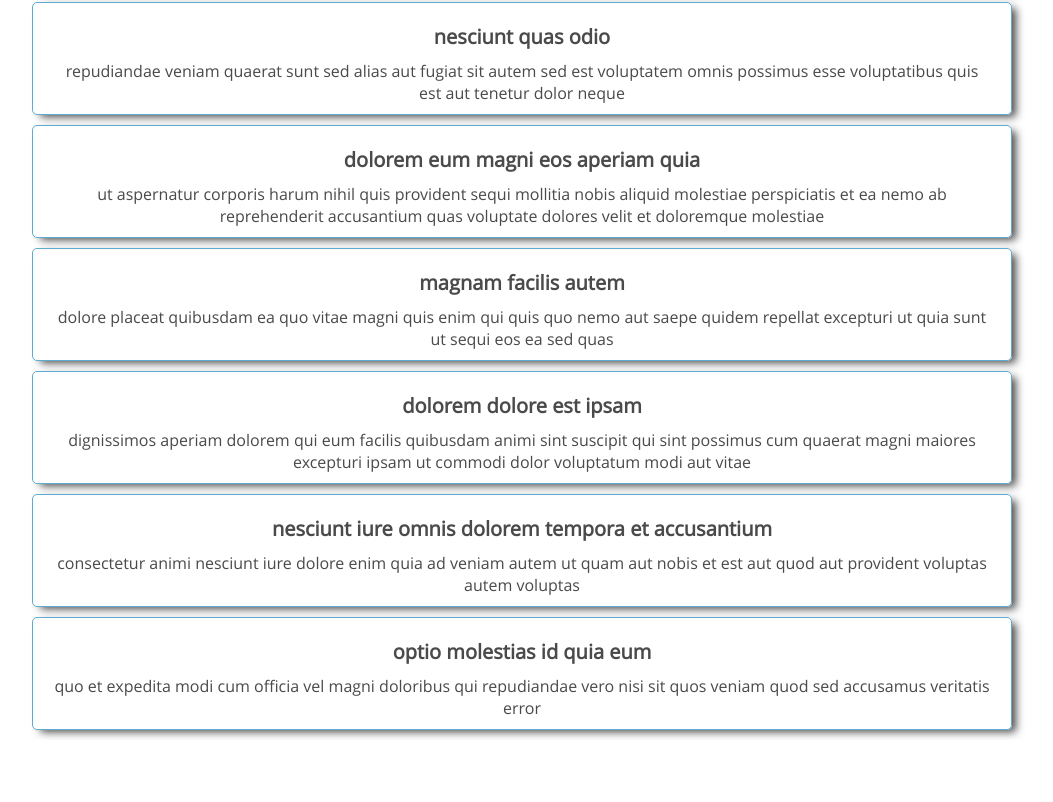
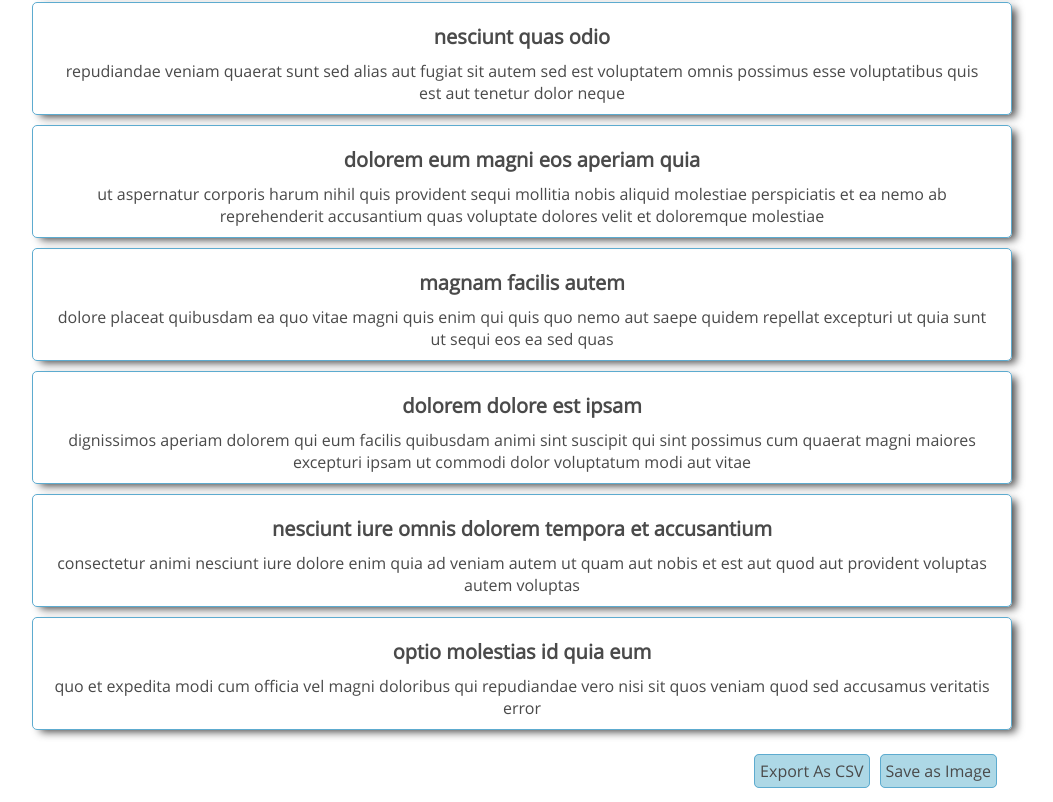
Before and after one commit to navetisyan/lazy-loading-app, a React (Create React App) app: page /1 in a window 1280 px wide. Shown: the part 616-1418 px from the top of the page, without its empty margins (118-1171 px from the left). Before the commit the page ends 1356 px from the top, so only its background shows below. Built offline with nearby package versions, Linux system fonts and the light colour scheme.

Commit message:
export data as csv and image

```diff
--- a/package.json
+++ b/package.json
@@ -6,7 +6,10 @@
     "@testing-library/jest-dom": "^5.16.5",
     "@testing-library/react": "^13.3.0",
     "@testing-library/user-event": "^13.5.0",
+    "file-saver": "^2.0.5",
+    "html2canvas": "^1.4.1",
     "react": "^18.2.0",
+    "react-csv": "^2.2.2",
     "react-dom": "^18.2.0",
     "react-router-dom": "^6.3.0",
     "react-scripts": "5.0.1",
--- a/src/components/user-item/user-item.component.jsx
+++ b/src/components/user-item/user-item.component.jsx
@@ -1,11 +1,34 @@
+import { useCallback, useRef } from 'react';
+import { CSVLink } from 'react-csv';
 import Post from './post.component';
+import { BtnWrapper } from './user-item.styles';
+import html2canvas from 'html2canvas';
+import FileSaver from 'file-saver';
 
 const UserItem = ({ user }) => {
+  const dataRef = useRef(null);
+
+  const saveData = useCallback(async () => {
+    const canvas = await html2canvas(dataRef.current);
+    const dataURL = canvas.toDataURL('image/png');
+    FileSaver.saveAs(dataURL, `${user.name}.png`);
+  }, []);
+
   return (
     <>
-      {user.posts.map((post) => {
-        return <Post data={post} key={post.id} />;
-      })}
+      <div ref={dataRef}>
+        {user.posts.map((post) => {
+          return <Post data={post} key={post.id} />;
+        })}
+      </div>
+      <BtnWrapper>
+        <CSVLink data={user.posts} filename={`${user.name}.csv`}>
+          Export As CSV
+        </CSVLink>
+        <a className="save-btn" onClick={saveData}>
+          Save as Image
+        </a>
+      </BtnWrapper>
     </>
   );
 };
--- a/src/components/user-item/user-item.styles.jsx
+++ b/src/components/user-item/user-item.styles.jsx
@@ -0,0 +1,23 @@
+import styled from 'styled-components';
+
+export const BtnWrapper = styled.div`
+  text-align: right;
+  padding: 20px;
+  a {
+    background-color: lightblue;
+    color: #4a4a4a;
+    padding: 5px;
+    text-decoration: none;
+    border: 1px solid rgb(93, 171, 207);
+    border-radius: 5px;
+    margin: 5px;
+  }
+  a:hover {
+    background-color: rgb(93, 171, 207);
+    color: white;
+    cursor: pointer;
+  }
+
+  a.save-btn {
+  }
+`;
--- a/src/components/users/users.styles.jsx
+++ b/src/components/users/users.styles.jsx
@@ -8,6 +8,7 @@ export const Block = styled.div`
   border-radius: 8px;
   background: lightblue;
   width: 200px;
+  cursor: pointer;
 
   div {
     margin: 0 auto;
--- a/src/routes/profile/profile.component.jsx
+++ b/src/routes/profile/profile.component.jsx
@@ -22,7 +22,7 @@ const Profile = () => {
           <UserItem user={user} />
         </div>
       ) : (
-        <div>User doesnt exist</div>
+        <div>User doesn`t exist</div>
       )}
     </>
   );
```
Also changed, not shown: 1 other file (tests, documents, lock files or other folders).
